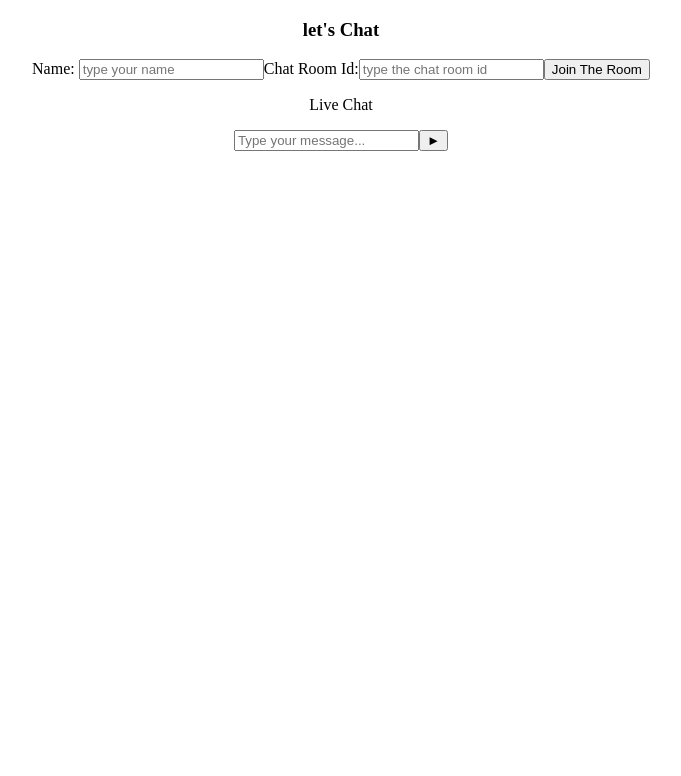
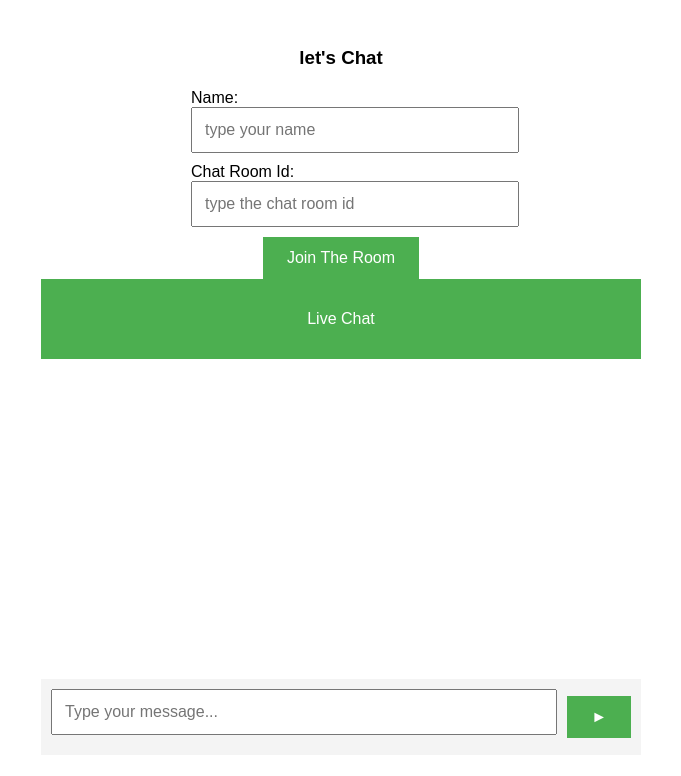
Before and after one commit to sanazzarei/chatApp, a React (Create React App) app in the folder client/: page / in a window 1280 px wide. Shown: the top 776 px of the page, without its empty margins (299-980 px from the left). Built offline with nearby package versions, Linux system fonts and the light colour scheme; no server answers.

Commit message:
update the user interface

```diff
--- a/client/src/App.css
+++ b/client/src/App.css
@@ -1,38 +1,91 @@
+
 .App {
+  max-width: 600px;
+  margin: 0 auto;
+  padding: 20px;
+  font-family: Arial, sans-serif;
   text-align: center;
 }
 
-.App-logo {
-  height: 40vmin;
-  pointer-events: none;
+h3 {
+  margin-bottom: 20px;
 }
 
-@media (prefers-reduced-motion: no-preference) {
-  .App-logo {
-    animation: App-logo-spin infinite 20s linear;
-  }
+.input-group {
+  display: flex;
+  flex-wrap: wrap;
+  justify-content: center;
 }
 
-.App-header {
-  background-color: #282c34;
-  min-height: 100vh;
-  display: flex;
-  flex-direction: column;
-  align-items: center;
-  justify-content: center;
-  font-size: calc(10px + 2vmin);
-  color: white;
+.input-container {
+  width: 100%;
+  max-width: 300px;
+  margin: 0 10px;
+  text-align: left;
 }
 
-.App-link {
-  color: #61dafb;
+input[type="text"] {
+  width: 100%;
+  padding: 12px;
+  margin-bottom: 10px;
+  font-size: 16px;
+  text-align: left;
 }
 
-@keyframes App-logo-spin {
-  from {
-    transform: rotate(0deg);
-  }
-  to {
-    transform: rotate(360deg);
-  }
+button {
+  padding: 12px 24px;
+  background-color: #4CAF50;
+  color: white;
+  border: none;
+  cursor: pointer;
+  font-size: 16px;
 }
+
+button:hover {
+  background-color: #45a049;
+}
+
+.chat {
+  border: 1px solid #ccc;
+  border-radius: 5px;
+  overflow: hidden;
+  margin-top: 20px;
+}
+
+.chat-header {
+  background-color: #4CAF50;
+  color: #fff;
+  padding: 15px 0;
+}
+
+.chat-body {
+  height: 300px;
+  overflow-y: auto;
+  padding: 10px;
+}
+
+.chat-footer {
+  display: flex;
+  align-items: center;
+  padding: 10px;
+  background-color: #f4f4f4;
+}
+
+.chat-footer input[type="text"] {
+  flex: 1;
+  padding: 12px;
+  font-size: 16px;
+}
+
+.chat-footer button {
+  background-color: #4CAF50;
+  color: white;
+  border: none;
+  padding: 12px 24px;
+  margin-left: 10px;
+  cursor: pointer;
+}
+
+.chat-footer button:hover {
+  background-color: #45a049;
+}
--- a/client/src/App.js
+++ b/client/src/App.js
@@ -14,15 +14,31 @@ function App() {
   }
   return (
     <div className="App">
-
-    <h3>let's Chat</h3>
-    <label> Name: </label>
-    <input type="text" placeholder='type your name' onChange={(event)=>{setUsername(event.target.value)}}/>
-    <label>Chat Room Id:</label>
-    <input type="text" placeholder='type the chat room id' onChange={(event) => {setRoom(event.target.value)}} />
-    <button onClick={joinRoom}>Join The Room</button>
-    <Chat socket={socket} username={username} room={room}/>
-
+      <h3>let's Chat</h3>
+      <div className="input-group">
+        <div className="input-container">
+          <label> Name: </label>
+          <input
+            type="text"
+            placeholder="type your name"
+            onChange={(event) => {
+              setUsername(event.target.value);
+            }}
+          />
+        </div>
+        <div className="input-container">
+          <label>Chat Room Id:</label>
+          <input
+            type="text"
+            placeholder="type the chat room id"
+            onChange={(event) => {
+              setRoom(event.target.value);
+            }}
+          />
+        </div>
+      </div>
+      <button onClick={joinRoom}>Join The Room</button>
+      <Chat socket={socket} username={username} room={room} />
     </div>
   );
 }
```
